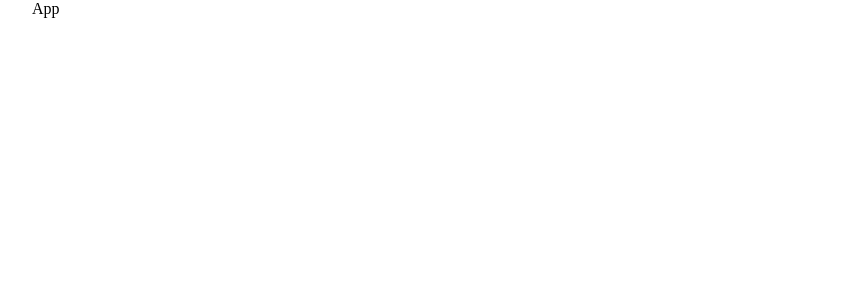
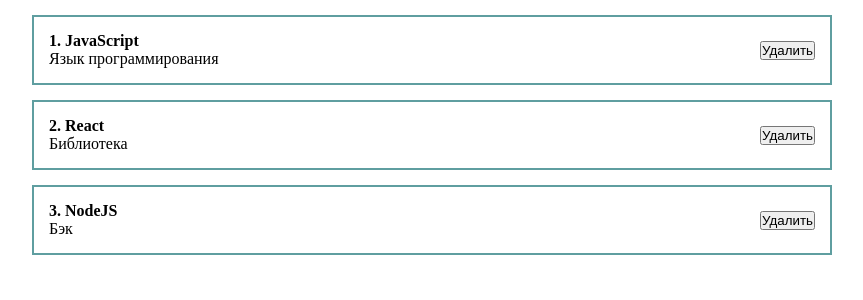
Before and after one commit to Kuban23/learning_react, a React (Create React App) app: page / in a window 1280 px wide. Shown: the top 300 px of the page, without its empty margins (208-1071 px from the left). Built offline with nearby package versions, Linux system fonts and the light colour scheme.

Commit message:
Создал компонент PostItem, пропсами предал id, title, body

```diff
--- a/src/App.js
+++ b/src/App.js
@@ -1,21 +1,34 @@
 import React from 'react';
+// import Counter from './Components/Counter/Counter';
+import PostItem from './Components/PostItem/PostItem';
 
 import './styles/App.css';
 
 
+
+
 function App() {
 
+   // Состояние, массив постов.
+   const [posts, setPosts] = React.useState([
+      {id: 1, title: 'JavaScript', body: 'Язык программирования'},
+      {id: 2, title: 'React', body: 'Библиотека'},
+      {id: 3, title: 'NodeJS', body: 'Бэк'},
 
+   ]);
 
     return (
 
         <div className='App'>
 
-         App
+         {posts.map((post)=> <PostItem key={post.id} post={post}/>)}
+
 
         </div>
 
+
+
+
    );
 }
-
 export default App;
--- /dev/null
+++ b/src/Components/Counter/Counter.jsx
@@ -0,0 +1,24 @@
+import React from 'react'
+
+const Counter = () => {
+
+	const [counter, setCounter] =React.useState(0);
+
+   function increment () {
+    setCounter(counter + 1)
+   }
+
+   function decrement () {
+      setCounter(counter - 1)
+     }
+
+  return (
+	 <div>
+		 <h1>{counter}</h1>
+         <button onClick={increment}>Плюс</button>
+         <button onClick={decrement}>Минус</button>
+	 </div>
+  )
+}
+
+export default Counter
--- /dev/null
+++ b/src/Components/PostItem/PostItem.jsx
@@ -0,0 +1,23 @@
+import React from 'react'
+
+const PostItem = ({post}) => {
+
+
+  return (
+
+	<div className='post'>
+	<div className='post__content'>
+	<strong> {post.id}. {post.title}</strong>
+	<div>
+	{post.body}
+	</div>
+	</div>
+	<div className='post__btns'>
+	<button>Удалить</button>
+	</div>
+	</div>
+
+  )
+}
+
+export default PostItem
```
Lines whose indentation alone changed are shown as unchanged.
